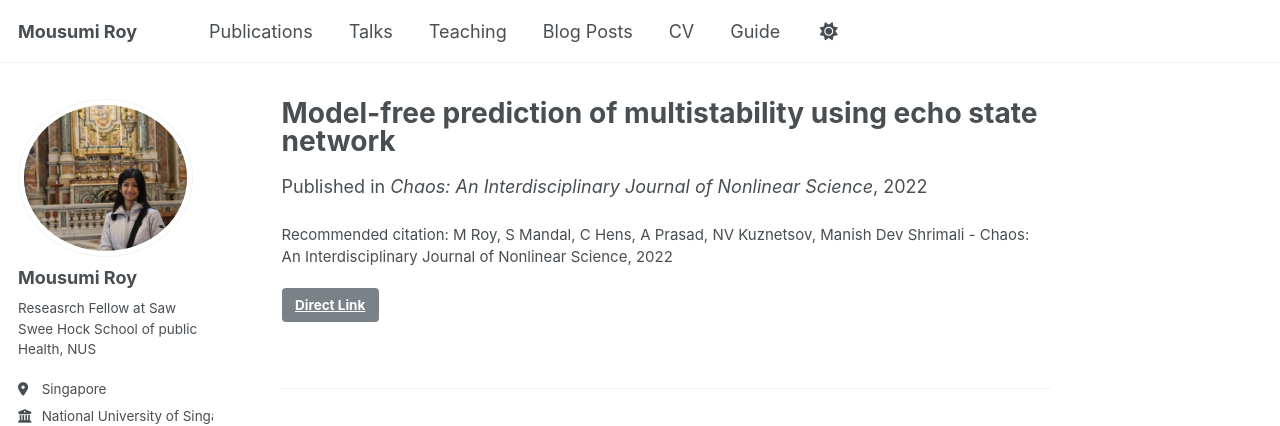
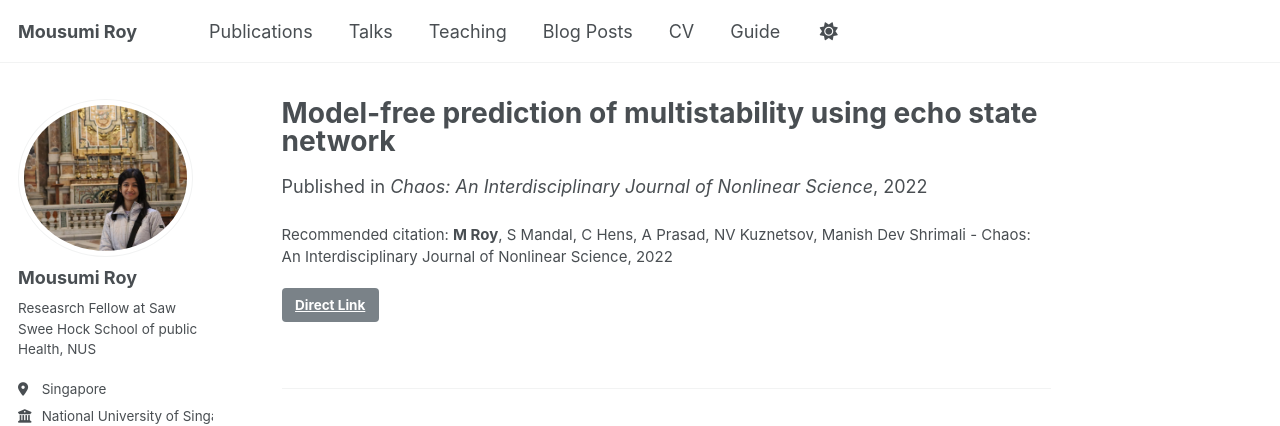
Before and after one commit to mousumi3104/mousumi3104.github.io, a Jekyll site: the page built from _publications/2022-10-20-esn-multistabity.md, in a window 1280 px wide and 990 px high. Shown: the top 426 px of the window. Built offline with Jekyll 4.4.1, drawn with Linux system fonts in a browser that asks for light colours; some web fonts are replaced; a script that is not in the unit is left out; part of the change alters nothing that is shown.

```diff
--- a/_publications/2022-10-20-esn-multistabity.md
+++ b/_publications/2022-10-20-esn-multistabity.md
@@ -5,12 +5,5 @@ permalink: /publication/2022-10-20-esn-multistabity
 date: 2022-10-20
 venue: "Chaos: An Interdisciplinary Journal of Nonlinear Science"
 link: "https://pubs.aip.org/aip/cha/article-abstract/32/10/101104/2835813/Model-free-prediction-of-multistability-using-echo?"
-authors:
-  - "Mousumi Roy"
-  - "S Mandal"
-  - "C Hens"
-  - "A Prasad"
-  - "NV Kuznetsov"
-  - "Manish Dev Shrimali"
-citation: 'M Roy, S Mandal, C Hens, A Prasad, NV Kuznetsov, Manish Dev Shrimali - Chaos: An Interdisciplinary Journal of Nonlinear Science, 2022'
+citation: '<b>M Roy</b>, S Mandal, C Hens, A Prasad, NV Kuznetsov, Manish Dev Shrimali - Chaos: An Interdisciplinary Journal of Nonlinear Science, 2022'
 ---
```
